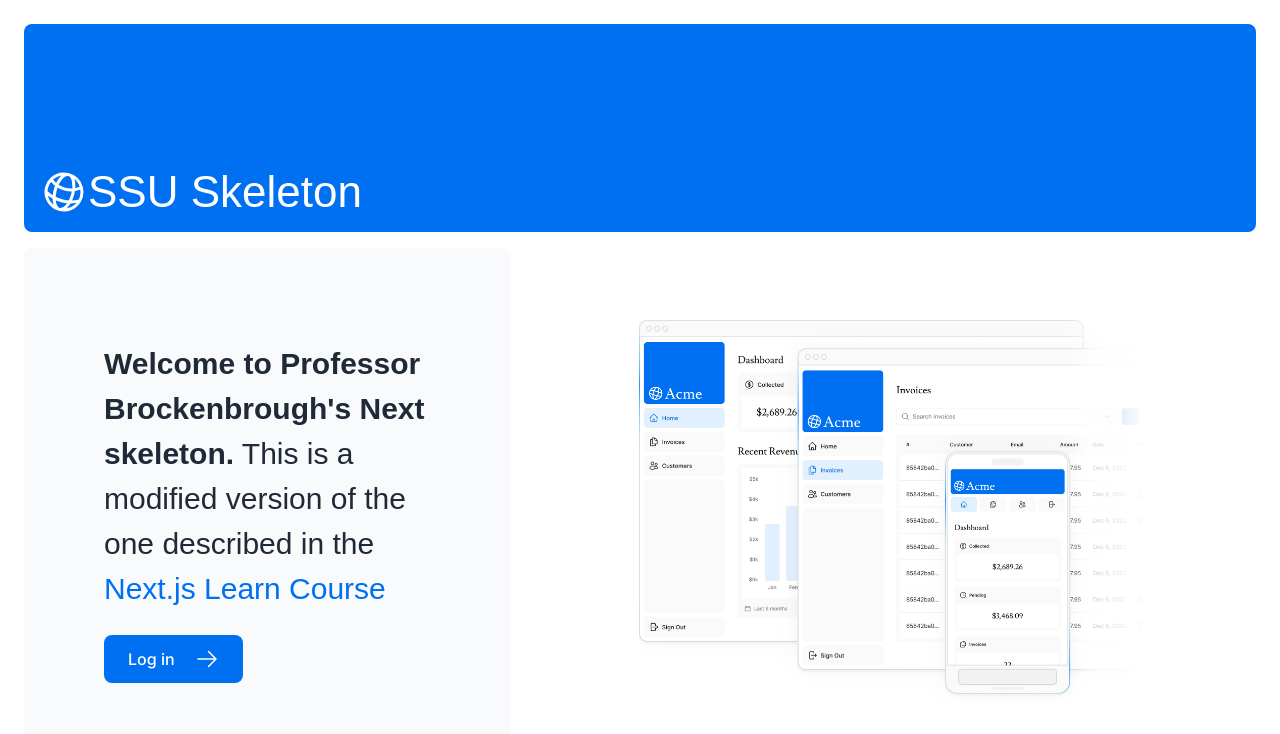
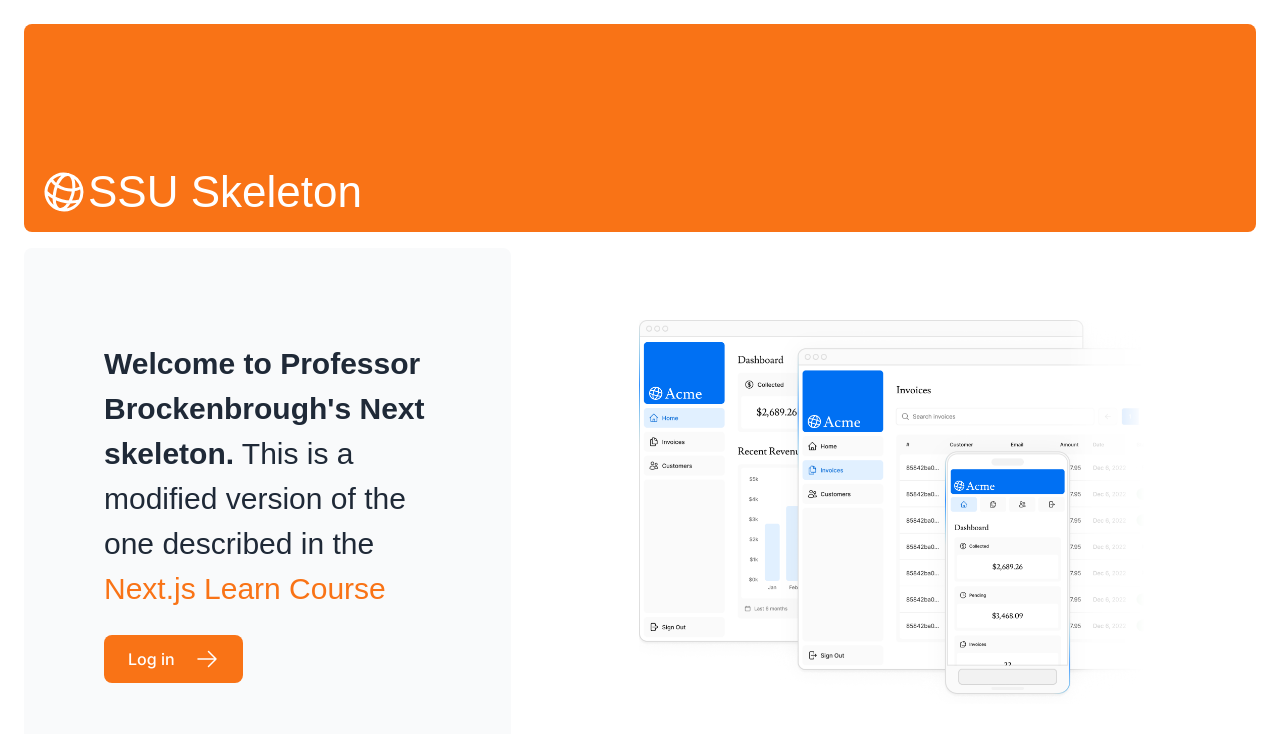
Before and after one commit to brockenbrough/ssu-social-next, a Next.js app in the folder ssu-app/: page / in a window 1280 px wide. Shown: the top 734 px of the page. Built offline with nearby package versions, Linux system fonts and the light colour scheme; a web font is replaced by a local one.

Commit message:
Change landing page colors to orange

```diff
--- a/ssu-app/app/page.tsx
+++ b/ssu-app/app/page.tsx
@@ -12,7 +12,7 @@ export default function Page() {
   return (
     <main className="flex min-h-screen flex-col p-6">
 
-      <div className="flex h-20 shrink-0 items-end rounded-lg bg-blue-500 p-4 md:h-52">
+      <div className="flex h-20 shrink-0 items-end rounded-lg bg-orange-500 p-4 md:h-52">
         <AcmeLogo />
         {/* */}
       </div>
@@ -22,13 +22,13 @@ export default function Page() {
           <p className={`${lusitana.className} text-xl text-gray-800 md:text-3xl md:leading-normal`}>
             <strong>Welcome to Professor Brockenbrough&apos;s Next skeleton.</strong> This is a modified version of
             the one described in the{' '}
-            <a href="https://nextjs.org/learn/" className="text-blue-500">
+            <a href="https://nextjs.org/learn/" className="text-orange-500">
               Next.js Learn Course
             </a>
           </p>
           <Link
             href="/portal/login"
-            className="flex items-center gap-5 self-start rounded-lg bg-blue-500 px-6 py-3 text-sm font-medium text-white transition-colors hover:bg-blue-400 md:text-base"
+            className="flex items-center gap-5 self-start rounded-lg bg-orange-500 px-6 py-3 text-sm font-medium text-white transition-colors hover:bg-blue-400 md:text-base"
           >
             <span>Log in</span> <ArrowRightIcon className="w-5 md:w-6" />
           </Link>
```
